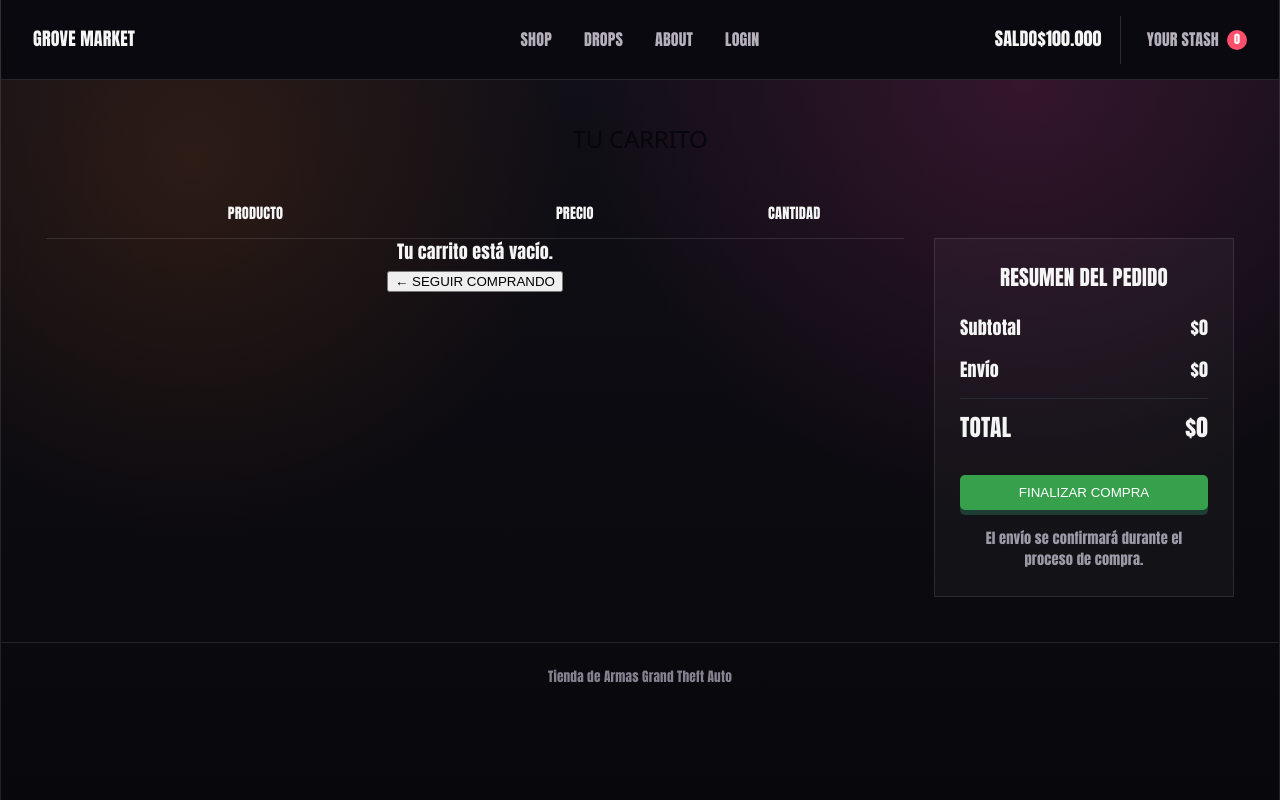
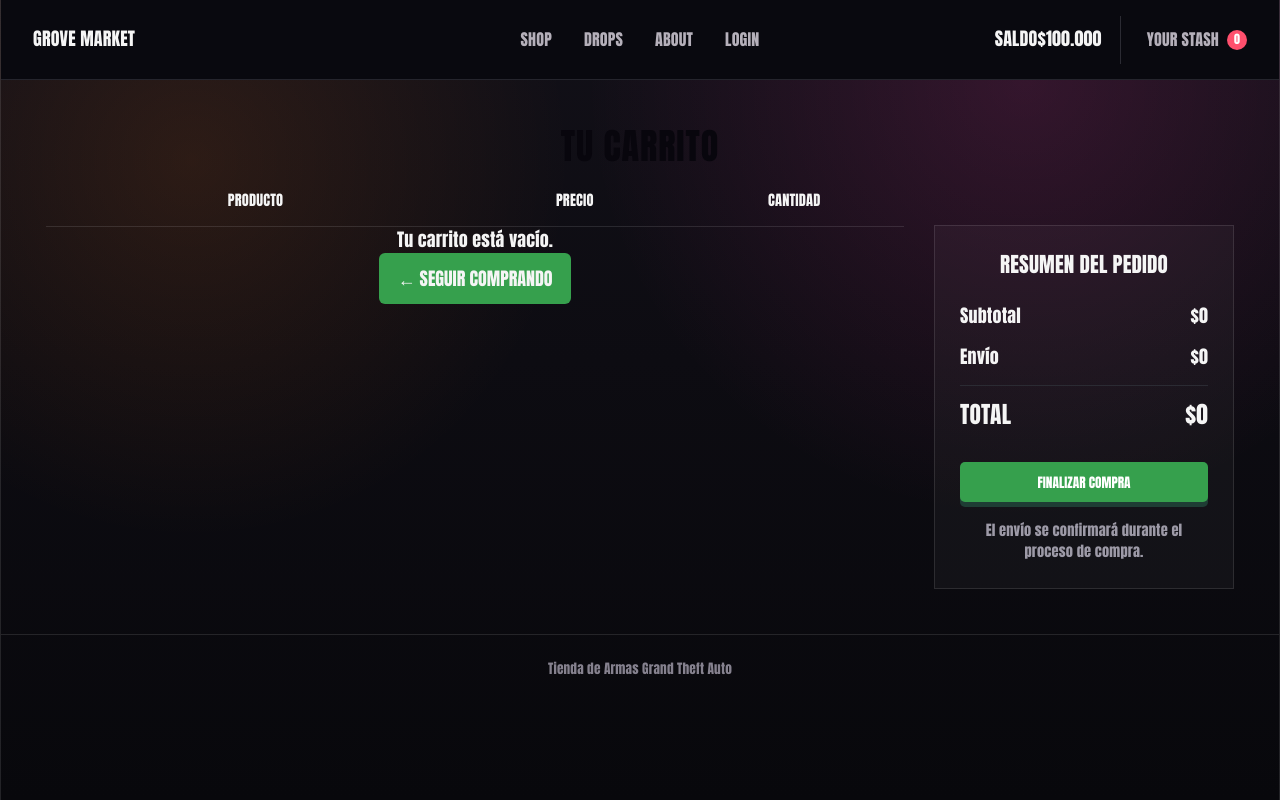
Before and after one commit to jaavi3ra/ShopArmasV2, a React (Vite) app: page /cart in a window 1280 px wide. Built offline with nearby package versions, Linux system fonts and the light colour scheme.

Commit message:
Guardar carrito y mejorar estilos de compra

```diff
--- a/src/App.jsx
+++ b/src/App.jsx
@@ -1,5 +1,5 @@
 
-import { useState } from "react";
+import { useEffect, useState } from "react";
 
 import "./App.css";
 import "./styles/global.css";
@@ -16,7 +16,14 @@ import { Cart } from "./pages/cart";
 import { Checkout } from "./pages/checkout";
 
 function App() {
-  const [carrito, setCarrito] = useState([]);
+  const [carrito, setCarrito] = useState(() => {
+  const carritoGuardado = localStorage.getItem("carrito");
+
+  return carritoGuardado ? JSON.parse(carritoGuardado) : [];
+});
+  useEffect(() => {
+    localStorage.setItem("carrito", JSON.stringify(carrito));
+  }, [carrito]);
   function agregarAlCarrito(producto) {
 
   setCarrito((carritoActual) => {
--- a/src/styles/pages/cartPage.css
+++ b/src/styles/pages/cartPage.css
@@ -7,9 +7,12 @@
   color: var(--text);
 }
 
-#carrito-content > h2 {
-  text-align: center;
-  margin-bottom: 35px;
+#carrito-content h2 {
+  font-family: inherit;
+  font-size: 2rem;
+  font-weight: 700;
+  letter-spacing: 1px;
+  text-transform: uppercase;
 }
 
 /* CONTENEDOR PRINCIPAL */
@@ -190,13 +193,35 @@
   border-radius: 5px;
   cursor: pointer;
   color: white;
+  font-family: inherit;
   background-color: var(--green);
   box-shadow: 0 5px #1e3d34;
+}
+
+.boton-finalizar:hover {
+  background-color: var(--orange);
 }
 
 .boton-finalizar:active {
   box-shadow: 0 2px #1e3d34;
   transform: translateY(3px);
+}
+
+.boton-seguir-comprando {
+  background-color: var(--green);
+  color: var(--text);
+  font-family: inherit;
+  font-size: inherit;
+  font-weight: 600;
+  border: none;
+  border-radius: 6px;
+  padding: 12px 18px;
+  cursor: pointer;
+  transition: background-color 0.2s ease;
+}
+
+.boton-seguir-comprando:hover {
+  background-color: var(--orange);
 }
 
 .cart-summary-note {
--- a/src/styles/pages/checkoutPage.css
+++ b/src/styles/pages/checkoutPage.css
@@ -7,10 +7,12 @@
   color: var(--text);
 }
 
-#checkout-content > h2 {
-  max-width: 1200px;
-  margin: 0 auto 35px;
-  /*text-align: left;*/
+#checkout-content h2 {
+  font-family: inherit;
+  font-size: 2rem;
+  font-weight: 700;
+  letter-spacing: 1px;
+  text-transform: uppercase;
 }
 
 /* CONTENEDOR PRINCIPAL */
@@ -178,6 +180,7 @@
   border-radius: 5px;
   cursor: pointer;
   color: white;
+  font-family: inherit;
   background-color: var(--green);
   box-shadow: 0 5px #1e3d34;
 }
```
